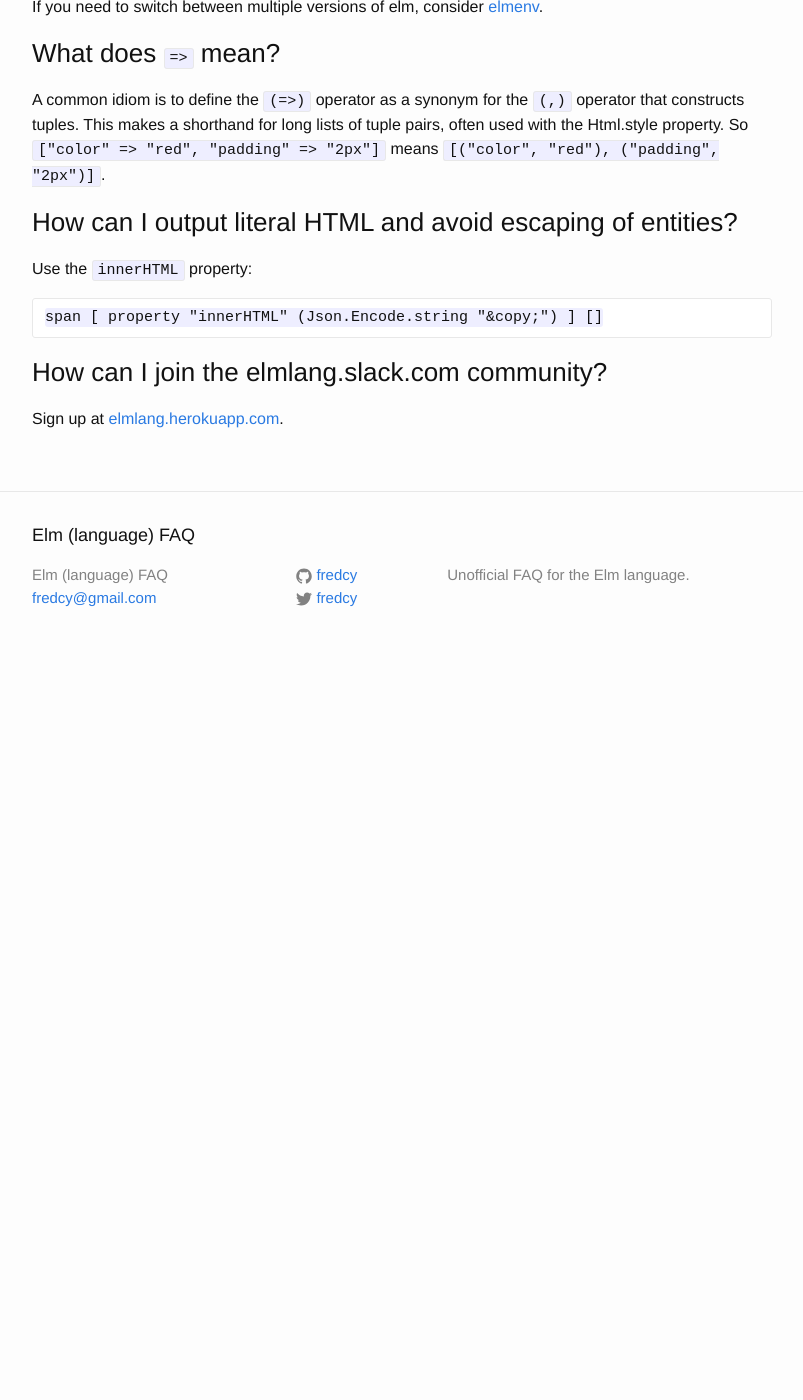
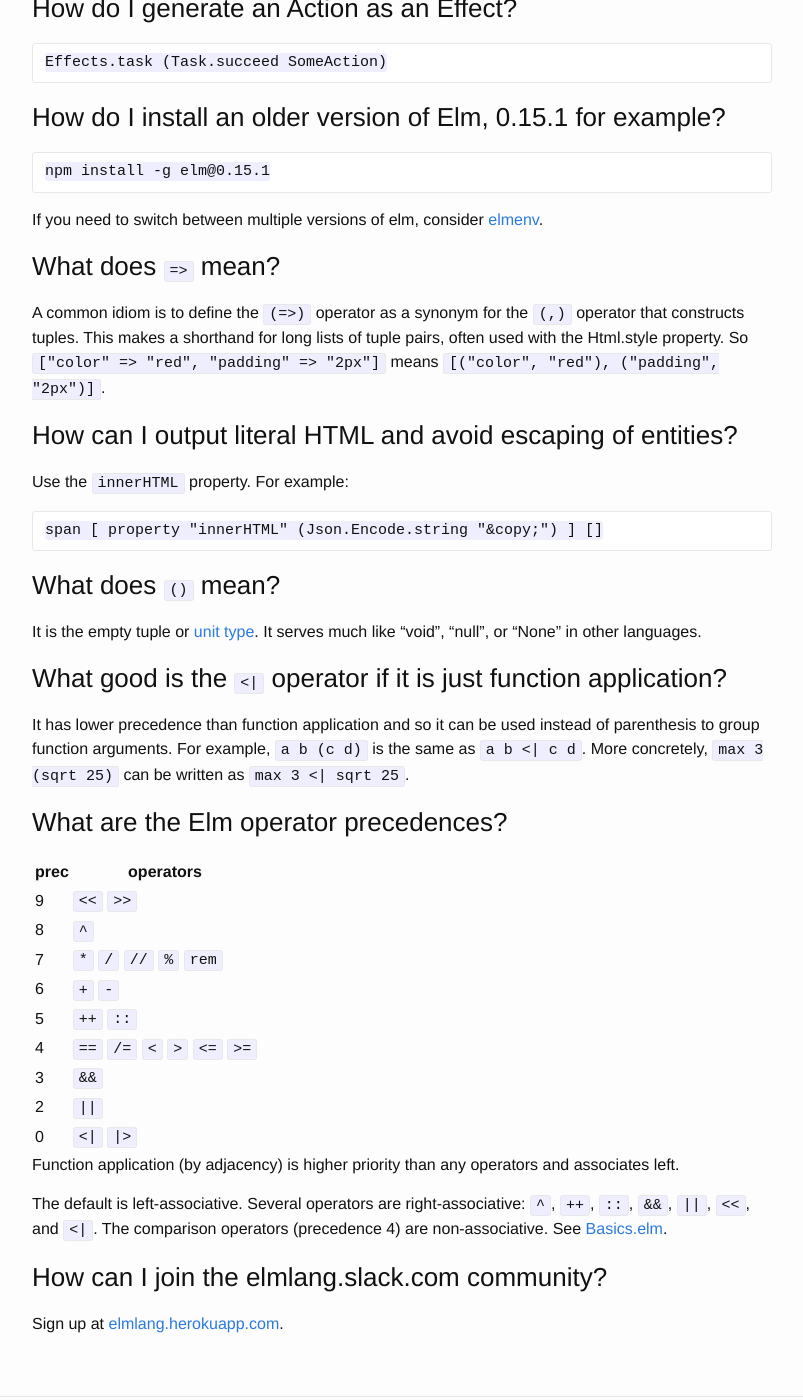
Before and after one commit to gunnarahlberg/elm-faq, a Jekyll site: the page built from index.md, in a window 1280 px wide and 1400 px high, scrolled down 975 px. Shown: the whole window, without its empty margins (238-1041 px from the left). Built offline with Jekyll 4.4.1, drawn with Linux system fonts in a browser that asks for light colours; before the commit the page ends 1644 px from its top, so only the background shows below that; some of the changed text lies outside the part shown.

Commit message:
Add some content

```diff
--- a/index.md
+++ b/index.md
@@ -2,15 +2,20 @@
 title: Elm FAQ
 layout: page
 ---
+Here are some common questions that I've seen on the Elm IRC channel and on the mailing lists.
 
 ### Why does elm-repl (or elm-make) report "cannot find module 'Html'"?
 You need to install the Html module:
 
     elm package install evancz/elm-html
 
+Several modules are [available by default](http://package.elm-lang.org/packages/elm-lang/core/latest) in the base Elm tools but other common modules like Html have to be installed in the working directory before they can be used in elm-make, elm-repl, and elm-reactor.
+
 ### Why does elm-repl report a syntax problem for any type annotation, such as for `fib : Int -> Int`?
 
-elm-repl does not support type annotations at all.
+elm-repl does not support type annotations at all. If you try you'll see a "syntax problem" message saying something like "I ran into something unexpected when parsing your code!" and pointing to the colon.
+
+To use type annotations you will have to use elm-reactor or [elm-lang.org/try](http://elm-lang.org/try), or build and run a complete app.
 
 ### How do I know what package name to use for `elm package install`?
 Search on [package.elm-lang.org](http://package.elm-lang.org/) for the module name and use the package name that you find there.
@@ -34,9 +39,39 @@
 A common idiom is to define the `(=>)` operator as a synonym for the `(,)` operator that constructs tuples. This makes a shorthand for long lists of tuple pairs, often used with the Html.style property.  So `["color" => "red", "padding" => "2px"]` means `[("color", "red"), ("padding", "2px")]`.
 
 ### How can I output literal HTML and avoid escaping of entities?
-Use the `innerHTML` property:
+Use the `innerHTML` property. For example:
 
     span [ property "innerHTML" (Json.Encode.string "&copy;") ] []
 
+### What does `()` mean?
+
+It is the empty tuple or [unit type](https://en.wikipedia.org/wiki/Unit_type). It serves much like "void", "null", or "None" in other languages.
+
+### What good is the `<|` operator if it is just function application?
+
+It has lower precedence than function application and so it can be used instead of parenthesis to group function arguments. For example, `a b (c d)` is the same as `a b <| c d`.  More concretely, `max 3 (sqrt 25)` can be written as `max 3 <| sqrt 25`.
+
+### What are the Elm operator precedences?
+
+prec | operators
+---- | ---------
+  9  | `<<` `>>`
+  8  | `^`
+  7  | `*` `/` `//` `%` `rem`
+  6  | `+` `-`
+  5  | `++` `::`
+  4  | `==` `/=` `<` `>` `<=` `>=`
+  3  | `&&`
+  2  | `||`
+  0  | `<|` `|>`
+
+<!-- TODO: indicate associativity in the table? -->
+
+Function application (by adjacency) is higher priority than any operators and associates left.
+
+The default is left-associative.
+Several operators are right-associative: `^`, `++`, `::`, `&&`, `||`, `<<`, and `<|`.
+The comparison operators (precedence 4) are non-associative. See [Basics.elm](https://github.com/elm-lang/core/blob/master/src/Basics.elm).
+
 ### How can I join the elmlang.slack.com community?
 Sign up at [elmlang.herokuapp.com](http://elmlang.herokuapp.com/).
```
